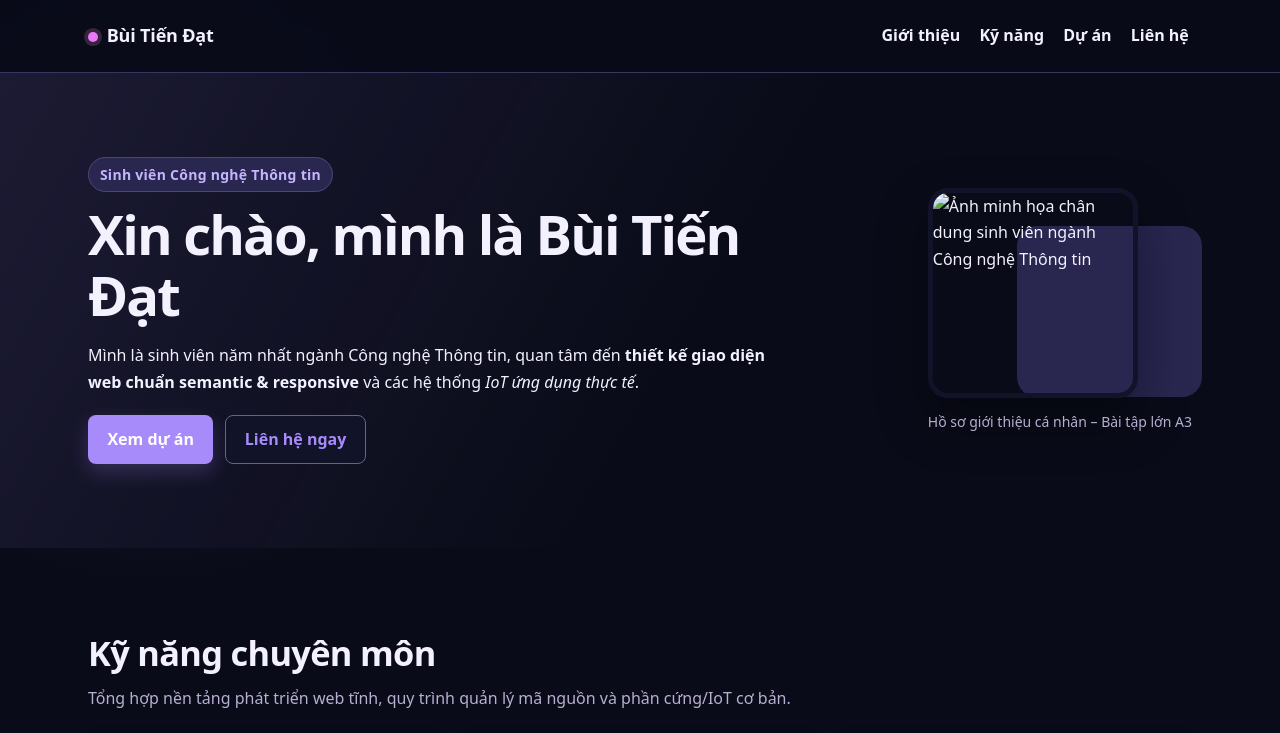
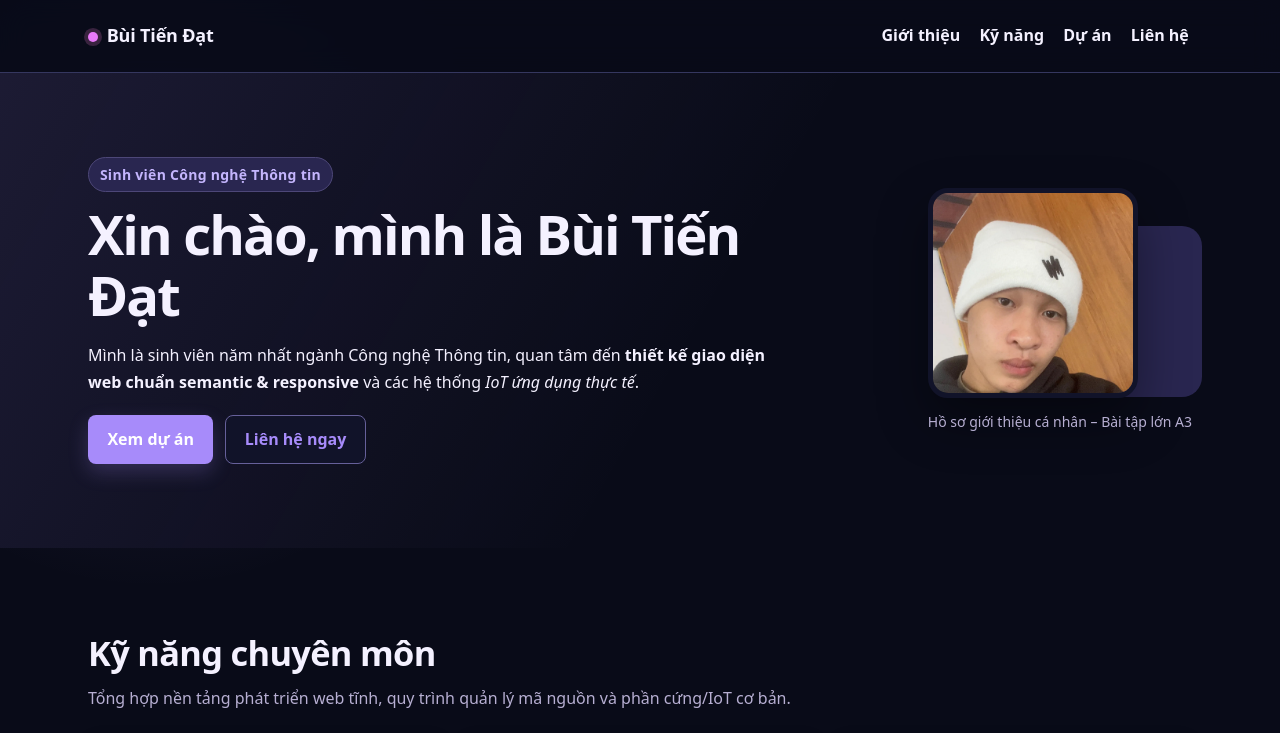
Before and after one commit to conbocuoi123/a3-portfolio, a plain HTML site: page index.html in a window 1280 px wide. Shown: the top 733 px of the page. Drawn offline with Linux system fonts and the light colour scheme; the site is published under a folder, as on GitHub Pages, so addresses that start at the root find nothing.

Commit message:
Add files via upload

```diff
--- a/index.html
+++ b/index.html
@@ -37,7 +37,7 @@
           </div>
         </div>
         <figure class="avatar-box">
-          <img src="/assets/images/avata.jpg" alt="Ảnh minh họa chân dung sinh viên ngành Công nghệ Thông tin" width="240" height="240">
+          <img src="assets/images/avata.jpg" alt="Ảnh minh họa chân dung sinh viên ngành Công nghệ Thông tin" width="240" height="240">
           <figcaption>Hồ sơ giới thiệu cá nhân – Bài tập lớn A3</figcaption>
         </figure>
       </div>
```
